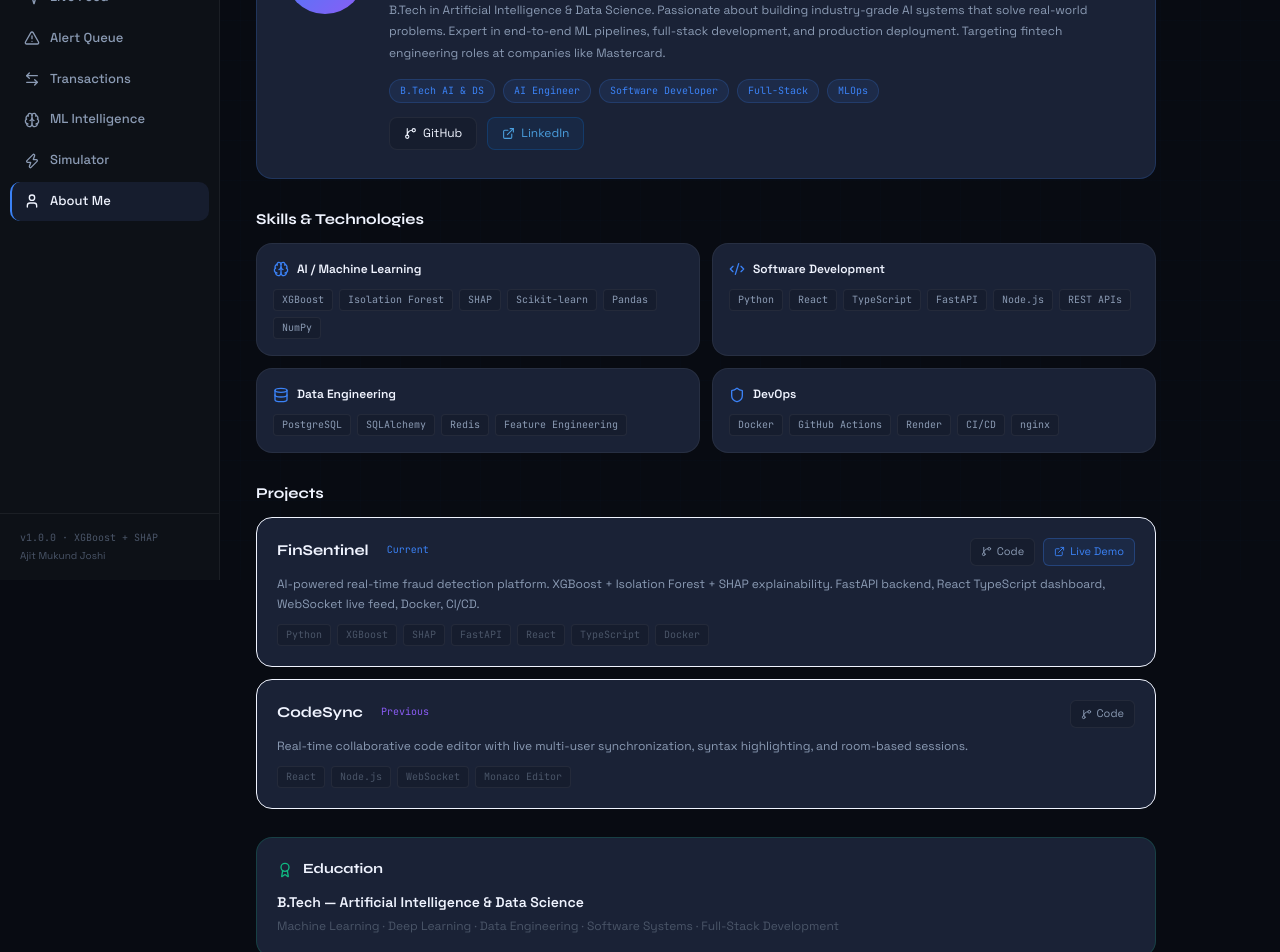
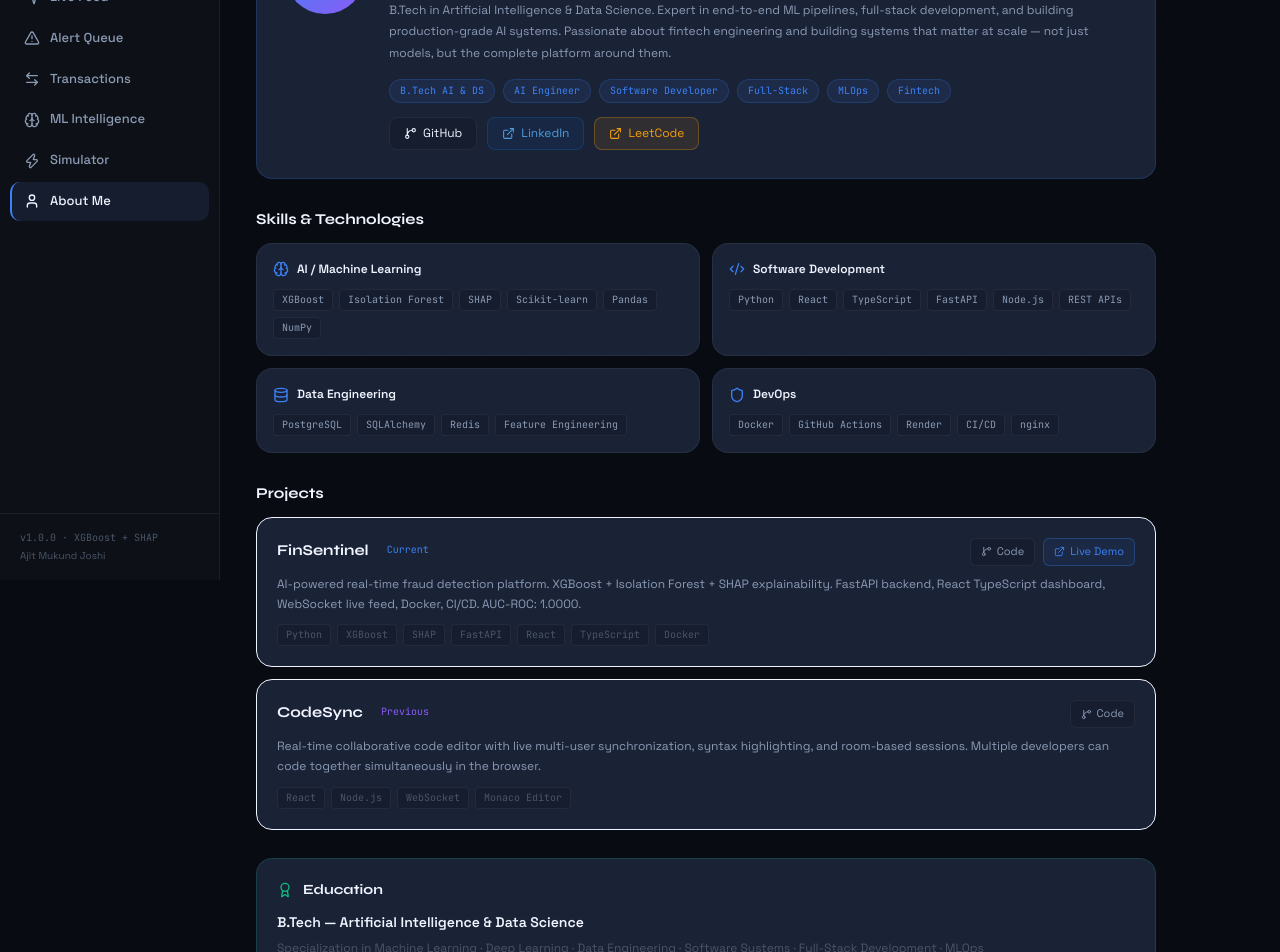
Before and after one commit to Ajitjoshi07/finsentinel, a React (Create React App) app in the folder frontend/: page /about in a window 1280 px wide. Shown: the part 220-1172 px from the top of the page. Built offline with nearby package versions, Linux system fonts and the light colour scheme; no server answers.

Commit message:
fix: correct profile links, detailed README, updated About Me page

```diff
--- a/frontend/src/pages/About.tsx
+++ b/frontend/src/pages/About.tsx
@@ -1,5 +1,5 @@
 import React from 'react';
-import { ExternalLink, GitBranch, Brain, Code2, Database, Shield, Award, User } from 'lucide-react';
+import { ExternalLink, GitBranch, Brain, Code2, Database, Shield, Award } from 'lucide-react';
 
 export default function About() {
   const skills = [
@@ -12,18 +12,18 @@ export default function About() {
   const projects = [
     {
       name: 'FinSentinel',
-      desc: 'AI-powered real-time fraud detection platform. XGBoost + Isolation Forest + SHAP explainability. FastAPI backend, React TypeScript dashboard, WebSocket live feed, Docker, CI/CD.',
+      desc: 'AI-powered real-time fraud detection platform. XGBoost + Isolation Forest + SHAP explainability. FastAPI backend, React TypeScript dashboard, WebSocket live feed, Docker, CI/CD. AUC-ROC: 1.0000.',
       tech: ['Python', 'XGBoost', 'SHAP', 'FastAPI', 'React', 'TypeScript', 'Docker'],
-      github: 'https://github.com/ajitjoshi0/finsentinel',
+      github: 'https://github.com/Ajitjoshi07/finsentinel',
       demo: 'https://finsentinel-ui.onrender.com',
       badge: 'Current',
       badgeColor: 'var(--accent-primary)',
     },
     {
       name: 'CodeSync',
-      desc: 'Real-time collaborative code editor with live multi-user synchronization, syntax highlighting, and room-based sessions.',
+      desc: 'Real-time collaborative code editor with live multi-user synchronization, syntax highlighting, and room-based sessions. Multiple developers can code together simultaneously in the browser.',
       tech: ['React', 'Node.js', 'WebSocket', 'Monaco Editor'],
-      github: 'https://github.com/ajitjoshi0/codesync',
+      github: 'https://github.com/Ajitjoshi07/codesync',
       demo: null,
       badge: 'Previous',
       badgeColor: 'var(--accent-violet)',
@@ -50,19 +50,22 @@ export default function About() {
             <div style={{ fontFamily: 'var(--font-display)', fontSize: 22, fontWeight: 800, marginBottom: 2 }}>Ajit Mukund Joshi</div>
             <div style={{ fontSize: 13, color: 'var(--accent-primary)', fontWeight: 600, marginBottom: 8 }}>AI Engineer & Software Developer</div>
             <div style={{ fontSize: 12, color: 'var(--text-secondary)', lineHeight: 1.8, marginBottom: 14 }}>
-              B.Tech in Artificial Intelligence & Data Science. Passionate about building industry-grade AI systems that solve real-world problems. Expert in end-to-end ML pipelines, full-stack development, and production deployment. Targeting fintech engineering roles at companies like Mastercard.
+              B.Tech in Artificial Intelligence & Data Science. Expert in end-to-end ML pipelines, full-stack development, and building production-grade AI systems. Passionate about fintech engineering and building systems that matter at scale — not just models, but the complete platform around them.
             </div>
             <div style={{ display: 'flex', gap: 8, flexWrap: 'wrap', marginBottom: 14 }}>
-              {['B.Tech AI & DS', 'AI Engineer', 'Software Developer', 'Full-Stack', 'MLOps'].map(b => (
+              {['B.Tech AI & DS', 'AI Engineer', 'Software Developer', 'Full-Stack', 'MLOps', 'Fintech'].map(b => (
                 <span key={b} style={{ fontSize: 10, padding: '3px 10px', borderRadius: 99, background: 'rgba(59,130,246,0.1)', color: 'var(--accent-primary)', border: '1px solid rgba(59,130,246,0.2)', fontFamily: 'var(--font-mono)' }}>{b}</span>
               ))}
             </div>
-            <div style={{ display: 'flex', gap: 10 }}>
-              <a href="https://github.com/ajitjoshi0" target="_blank" rel="noopener noreferrer" style={{ display: 'flex', alignItems: 'center', gap: 6, padding: '6px 14px', borderRadius: 8, background: 'var(--bg-elevated)', border: '1px solid var(--border)', color: 'var(--text-primary)', fontSize: 12, textDecoration: 'none' }}>
+            <div style={{ display: 'flex', gap: 10, flexWrap: 'wrap' }}>
+              <a href="https://github.com/Ajitjoshi07" target="_blank" rel="noopener noreferrer" style={{ display: 'flex', alignItems: 'center', gap: 6, padding: '6px 14px', borderRadius: 8, background: 'var(--bg-elevated)', border: '1px solid var(--border)', color: 'var(--text-primary)', fontSize: 12, textDecoration: 'none' }}>
                 <GitBranch size={13}/> GitHub
               </a>
-              <a href="https://linkedin.com/in/ajitmukund" target="_blank" rel="noopener noreferrer" style={{ display: 'flex', alignItems: 'center', gap: 6, padding: '6px 14px', borderRadius: 8, background: 'rgba(10,102,194,0.1)', border: '1px solid rgba(10,102,194,0.3)', color: '#4a9edd', fontSize: 12, textDecoration: 'none' }}>
+              <a href="https://www.linkedin.com/in/ajit-joshi-ai-engineer" target="_blank" rel="noopener noreferrer" style={{ display: 'flex', alignItems: 'center', gap: 6, padding: '6px 14px', borderRadius: 8, background: 'rgba(10,102,194,0.1)', border: '1px solid rgba(10,102,194,0.3)', color: '#4a9edd', fontSize: 12, textDecoration: 'none' }}>
                 <ExternalLink size={13}/> LinkedIn
+              </a>
+              <a href="https://leetcode.com/u/ajit_joshi_/" target="_blank" rel="noopener noreferrer" style={{ display: 'flex', alignItems: 'center', gap: 6, padding: '6px 14px', borderRadius: 8, background: 'rgba(245,158,11,0.1)', border: '1px solid rgba(245,158,11,0.3)', color: 'var(--accent-amber)', fontSize: 12, textDecoration: 'none' }}>
+                <ExternalLink size={13}/> LeetCode
               </a>
             </div>
           </div>
@@ -123,7 +126,9 @@ export default function About() {
           <span style={{ fontFamily: 'var(--font-display)', fontSize: 14, fontWeight: 700 }}>Education</span>
         </div>
         <div style={{ fontSize: 14, fontWeight: 600, marginBottom: 4 }}>B.Tech — Artificial Intelligence & Data Science</div>
-        <div style={{ fontSize: 12, color: 'var(--text-muted)' }}>Machine Learning · Deep Learning · Data Engineering · Software Systems · Full-Stack Development</div>
+        <div style={{ fontSize: 12, color: 'var(--text-muted)', lineHeight: 1.7 }}>
+          Specialization in Machine Learning · Deep Learning · Data Engineering · Software Systems · Full-Stack Development · MLOps
+        </div>
       </div>
 
       <div style={{ textAlign: 'center', padding: '16px 0', borderTop: '1px solid var(--border)' }}>
```
Also changed, not shown: 1 other file (tests, documents, lock files or other folders).
